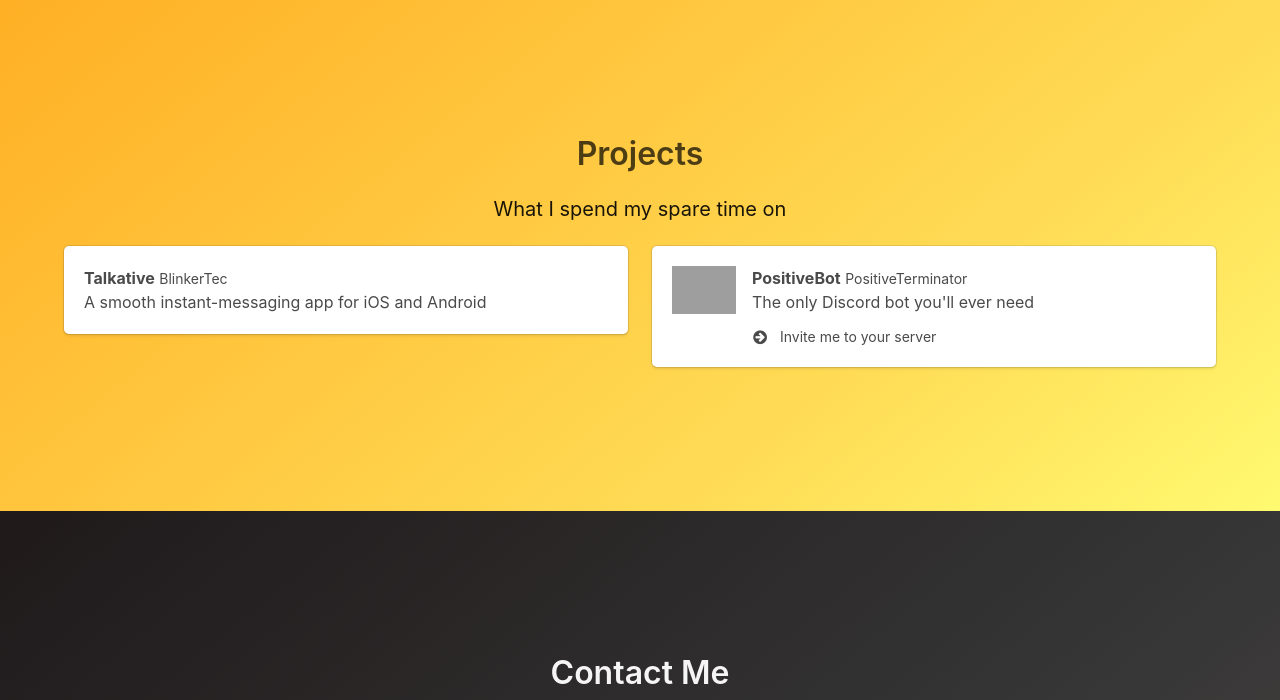
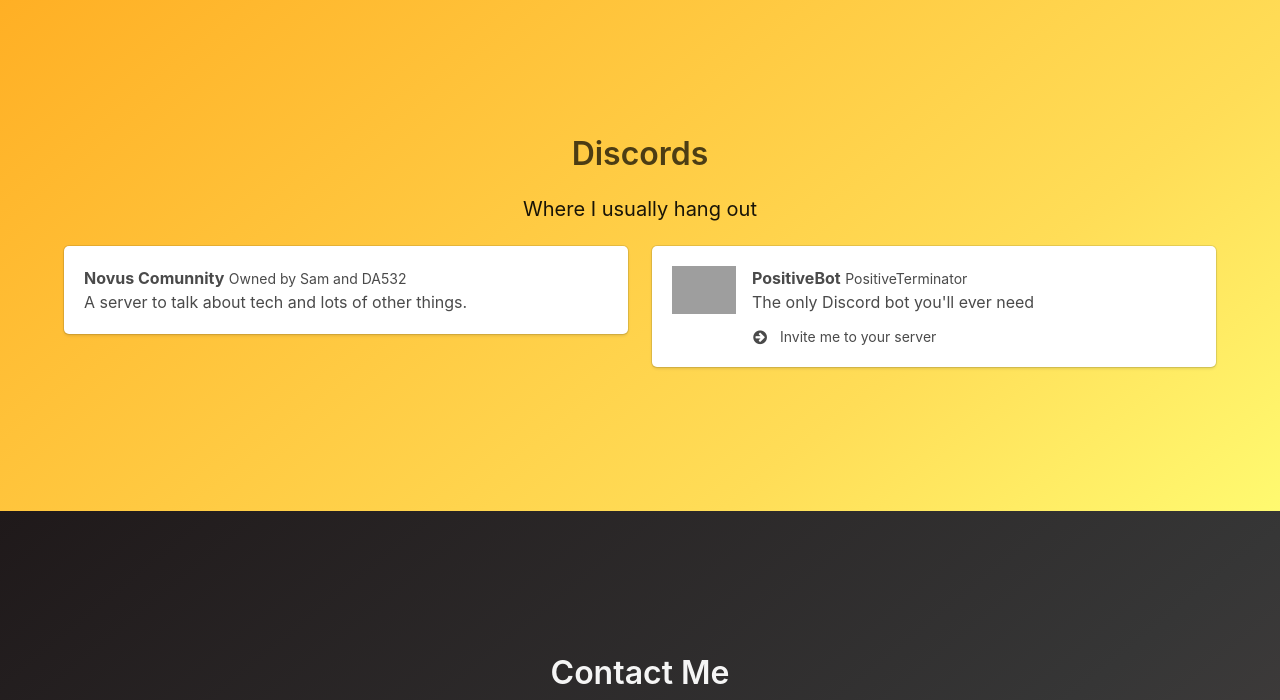
Before and after one commit to xScifen/Website, a plain HTML site: page index.html in a window 1280 px wide. Shown: the part 1040-1740 px from the top of the page. Drawn offline with Linux system fonts and the light colour scheme; grey boxes are pictures that could not be loaded.

Commit message:
Update index.html

```diff
--- a/index.html
+++ b/index.html
@@ -73,7 +73,7 @@
       </h1>
       <h2 class="subtitle">
           <br>
-        I'm a self-taught tech enthusiast who enjoys messing around with computers, servers and pretty much anything tech related. I also like to play lots of video games from action adventures, puzzle games to role playing gaames. You can usually find me chiling on discord talking to freinds or playing a game on steam.
+        I'm a self-taught tech enthusiast who enjoys messing around with computers, servers and pretty much anything tech related. I also like to play lots of video games from action adventures, puzzle games to role playing gaames. You can usually find me chiling on discord talking to freinds or playing a game on Steam or a collection of different platforms.
       </h2>
     </div>
   </div>
@@ -83,11 +83,11 @@
   <div class="hero-body" id="projects">
     <div class="container has-text-centered">
       <h1 class="title">
-        Projects
+        Discords
       </h1>
       <h2 class="subtitle">
           <br>
-        What I spend my spare time on
+        Where I usually hang out
       </h2>
 <div class="columns">
   <div class="column">
@@ -96,9 +96,9 @@
     <div class="media-content">
       <div class="content">
         <p>
-          <strong>Talkative</strong> <small>BlinkerTec</small>
+          <strong>Novus Comunnity</strong> <small>Owned by Sam and DA532</small>
           <br>
-          A smooth instant-messaging app for iOS and Android
+          A server to talk about tech and lots of other things.
         </p>
       </div>
     </div>
```
